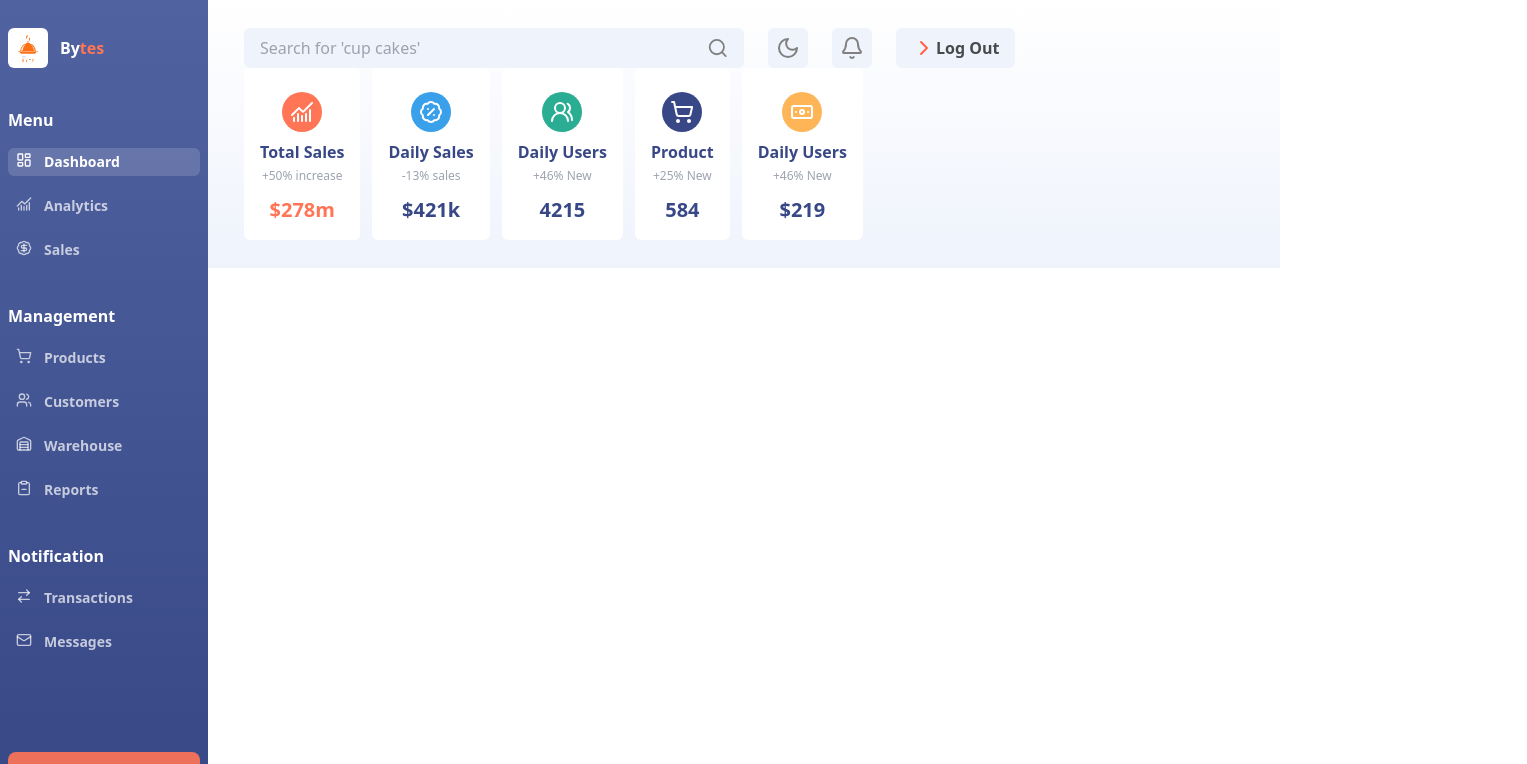
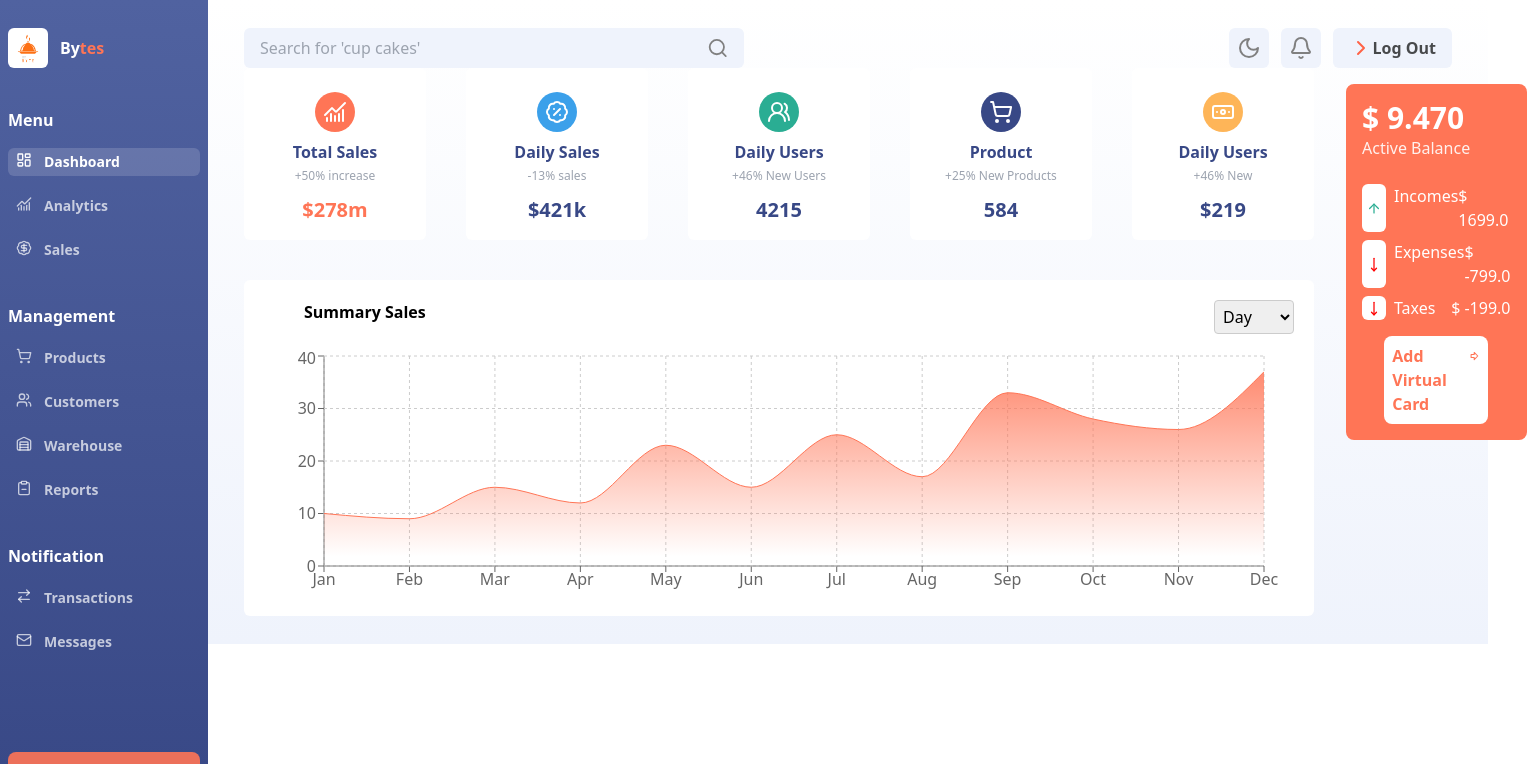
Before and after one commit to arnoldchrisoduor1/Bytes, a React (Vite) app in the folder admn-dashboard/: page / in a window 1280 px wide. Shown: the top 764 px of the page, 1527 px wide, since content can reach past the window. Built offline with nearby package versions, Linux system fonts and the light colour scheme.

Commit message:
the virtual card

```diff
--- a/admn-dashboard/index.html
+++ b/admn-dashboard/index.html
@@ -4,7 +4,7 @@
     <meta charset="UTF-8" />
     <link rel="icon" type="image/svg+xml" href="/vite.svg" />
     <meta name="viewport" content="width=device-width, initial-scale=1.0" />
-    <title>ADMIN - DASHBOARD</title>
+    <title>BYTE - DASHBOARD</title>
   </head>
   <body>
     <div id="root"></div>
--- /dev/null
+++ b/admn-dashboard/src/components/DashboardAreaChart.tsx
@@ -0,0 +1,42 @@
+import {
+    Area,
+    AreaChart,
+    CartesianGrid,
+    Tooltip,
+    XAxis,
+    YAxis,
+  } from "recharts";
+  import { data } from "../constants/data";
+
+const DashboardAreaChart = () => {
+  return (
+    <div>
+         <AreaChart
+          width={1030}
+          height={250}
+          data={data}
+          margin={{ top: 10, right: 30, left: 0, bottom: 0 }}
+        >
+          <defs>
+            <linearGradient id="colorPv" x1="0" y1="0" x2="0" y2="1">
+              <stop offset="5%" stopColor="#ff7556" stopOpacity={0.8} />
+              <stop offset="95%" stopColor="#ff7556" stopOpacity={0} />
+            </linearGradient>
+          </defs>
+          <XAxis dataKey="name" />
+          <YAxis />
+          <CartesianGrid strokeDasharray="3 3" />
+          <Tooltip />
+          <Area
+            type="monotone"
+            dataKey="pv"
+            stroke="#ff7556"
+            fillOpacity={1}
+            fill="url(#colorPv)"
+          />
+        </AreaChart>
+    </div>
+  )
+}
+
+export default DashboardAreaChart
--- a/admn-dashboard/src/components/DashboardKPITab.tsx
+++ b/admn-dashboard/src/components/DashboardKPITab.tsx
@@ -12,11 +12,25 @@ interface DashboardKPITabProps {
   priceClass?: string;
 }
 
-const DashboardKPITab: React.FC<DashboardKPITabProps> = ({ Icon, header, description, kpiSymbol, price, priceLabel, customClass, priceClass}) => {
+const DashboardKPITab: React.FC<DashboardKPITabProps> = ({
+  Icon,
+  header,
+  description,
+  kpiSymbol,
+  price,
+  priceLabel,
+  customClass,
+  priceClass,
+}) => {
   return (
-    <div className="inline-block bg-white p-4 rounded-md">
+    <div className="bg-white p-4 rounded-md w-full">
       <div className="flex flex-col">
-        <div className={twMerge(`bg-customOrange p-2 rounded-full m-auto mt-2`, customClass)}>
+        <div
+          className={twMerge(
+            `bg-customOrange p-2 rounded-full m-auto mt-2`,
+            customClass
+          )}
+        >
           <Icon color="white" />
         </div>
         <div className="text-center">
@@ -24,7 +38,11 @@ const DashboardKPITab: React.FC<DashboardKPITabProps> = ({ Icon, header, descrip
           <p className="text-xs mt-1 text-gray-400">{description}</p>
         </div>
         <div className="mt-3 text-center">
-          <p className={twMerge(`font-bold text-xl`, priceClass)}>{kpiSymbol}{price}{priceLabel}</p>
+          <p className={twMerge(`font-extrabold text-xl`, priceClass)}>
+            {kpiSymbol}
+            {price}
+            {priceLabel}
+          </p>
         </div>
       </div>
     </div>
--- /dev/null
+++ b/admn-dashboard/src/components/DashboardRight.tsx
@@ -0,0 +1,51 @@
+import { ArrowUp } from "lucide-react";
+import { MoveDown } from "lucide-react";
+import { ArrowBigRight } from "lucide-react";
+
+// Define the type for the data
+interface InfoCardProps {
+  icon: React.ElementType; // Type for the icon component
+  label: string;
+  amount: string;
+  color?: string;
+}
+
+// InfoCard component
+const InfoCard: React.FC<InfoCardProps> = ({ icon: Icon, label, amount, color }) => {
+  return (
+    <div className="flex flex-row justify-between text-white mt-2">
+      <div className="flex flex-row gap-2">
+        <div className="bg-white flex items-center justify-center rounded-md">
+            <Icon className="h-[15px]" color={color} />
+        </div>
+        <p>{label}</p>
+      </div>
+      <div>{amount}</div>
+    </div>
+  );
+};
+
+const DashboardRight = () => {
+  return (
+    <div className="flex flex-col w-full p-4 bg-customOrange rounded-lg">
+      <div>
+        <h1 className="font-bold text-3xl text-white">$ 9.470</h1>
+        <p className="text-white/90">Active Balance</p>
+      </div>
+
+      {/* Use the InfoCard component */}
+      <div className="flex flex-col mt-4">
+        <InfoCard icon={ArrowUp} color = '#2aad93' label="Incomes" amount="$ 1699.0" />
+        <InfoCard icon={MoveDown} color ="red" label="Expenses" amount="$ -799.0" />
+        <InfoCard icon={MoveDown} color="red" label="Taxes" amount="$ -199.0" />
+      </div>
+
+      <div className="mt-4 flex flex-row gap-2 text-customOrange bg-white w-[70%] m-auto p-2 rounded-lg">
+        <p className="font-bold">Add Virtual Card</p>
+        <ArrowBigRight />
+      </div>
+    </div>
+  );
+};
+
+export default DashboardRight;
--- a/admn-dashboard/src/components/Navbar.tsx
+++ b/admn-dashboard/src/components/Navbar.tsx
@@ -1,34 +1,44 @@
-import { Search } from 'lucide-react';
-import { Moon } from 'lucide-react';
-import { Bell } from 'lucide-react';
-import { ChevronRight } from 'lucide-react';
+import { Search } from "lucide-react";
+import { Moon } from "lucide-react";
+import { Bell } from "lucide-react";
+import { ChevronRight } from "lucide-react";
 
 const Navbar = () => {
   return (
     <section>
       <nav>
-        <div className='flex flex-row gap-6 items-center'>
+        <div className="flex flex-row justify-between gap-6 items-center">
+          <div>
           <div className="flex flex-row p-2 w-[500px] bg-customGray rounded-md px-4">
-          <input type="text" alt="searchbar" placeholder="Search for 'cup cakes'" className="w-[500px] bg-transparent outline-none border-none" />
-          <Search className='flex-end' color="gray"/>
+            <input
+              type="text"
+              alt="searchbar"
+              placeholder="Search for 'cup cakes'"
+              className="w-[500px] bg-transparent outline-none border-none"
+            />
+            <Search className="flex-end" color="gray" />
+          </div>
           </div>
 
-        <div className='bg-customGray p-2 rounded-md hover:cursor-pointer hover:bg-white transition transition-duration-300'>
-          <Moon color="gray"/>
+          <div className="flex flex-row gap-3">
+
+          <div className="bg-customGray p-2 rounded-md hover:cursor-pointer hover:bg-white transition transition-duration-300">
+            <Moon color="gray" />
           </div>
 
-        <div className='bg-customGray p-2 rounded-md hover:cursor-pointer hover:bg-white transition transition-duration-300'>
-          <Bell color="gray"/>
+          <div className="bg-customGray p-2 rounded-md hover:cursor-pointer hover:bg-white transition transition-duration-300">
+            <Bell color="gray" />
           </div>
 
-        <div className=' flex flex-row bg-customGray py-2 px-4 rounded-md hover:cursor-pointer hover:bg-white transition transition-duration-300'>
-          <ChevronRight color="tomato"/>
-          <p className='font-semibold text-black/70'>Log Out</p>
+          <div className=" flex flex-row bg-customGray py-2 px-4 rounded-md hover:cursor-pointer hover:bg-white transition transition-duration-300">
+            <ChevronRight color="tomato" />
+            <p className="font-semibold text-black/70">Log Out</p>
+          </div>
           </div>
         </div>
       </nav>
     </section>
-  )
-}
+  );
+};
 
-export default Navbar
+export default Navbar;
--- /dev/null
+++ b/admn-dashboard/src/constants/data.ts
@@ -0,0 +1,74 @@
+export const data = [
+    {
+      "name": "Jan",
+      "uv": 4000,
+      "pv": 10,
+      "amt": 2400
+    },
+    {
+      "name": "Feb",
+      "uv": 3000,
+      "pv": 9,
+      "amt": 2210
+    },
+    {
+      "name": "Mar",
+      "uv": 2000,
+      "pv": 15,
+      "amt": 2290
+    },
+    {
+      "name": "Apr",
+      "uv": 2780,
+      "pv": 12,
+      "amt": 2000
+    },
+    {
+      "name": "May",
+      "uv": 1890,
+      "pv": 23,
+      "amt": 2181
+    },
+    {
+      "name": "Jun",
+      "uv": 2390,
+      "pv": 15,
+      "amt": 2500
+    },
+    {
+      "name": "Jul",
+      "uv": 3490,
+      "pv": 25,
+      "amt": 2100
+    },
+    {
+        "name": "Aug",
+        "uv": 3490,
+        "pv": 17,
+        "amt": 2100
+    },
+    {
+        "name": "Sep",
+        "uv": 3490,
+        "pv": 33,
+        "amt": 2100
+    },
+    {
+        "name": "Oct",
+        "uv": 3490,
+        "pv": 28,
+        "amt": 2100
+    },
+    {
+        "name": "Nov",
+        "uv": 3490,
+        "pv": 26,
+        "amt": 2100
+    },
+    {
+        "name": "Dec",
+        "uv": 3490,
+        "pv": 37,
+        "amt": 2100
+      }
+  ]
--- a/admn-dashboard/src/pages/Dashboard.tsx
+++ b/admn-dashboard/src/pages/Dashboard.tsx
@@ -3,13 +3,20 @@ import { BadgePercent } from "lucide-react";
 import { UsersRound } from "lucide-react";
 import { ShoppingCart } from "lucide-react";
 import { Banknote } from "lucide-react";
+// import { useState } from "react";
 
 import DashboardKPITab from "../components/DashboardKPITab";
+import DashboardAreaChart from "../components/DashboardAreaChart";
+import DashboardRight from "../components/DashboardRight";
 
 const Dashboard = () => {
+  // const [timeRange, setTimeRange] = useState('Month');
+  // const [filteredData, setFilteredData] = useState(data);
+
   return (
-    <div>
-      <div className="flex flex-row gap-3">
+    <div className="flex flex-row w-full">
+      <div className="flex-1 basis-3/4">
+        <div className="flex flex-row gap-10">
           <DashboardKPITab
             Icon={ChartNoAxesCombined}
             header="Total Sales"
@@ -35,7 +42,7 @@ const Dashboard = () => {
           <DashboardKPITab
             Icon={UsersRound}
             header="Daily Users"
-          description="+46% New"
+            description="+46% New Users"
             price={4215}
             customClass="bg-customGreen"
             priceClass="text-sidebarBottom"
@@ -44,7 +51,7 @@ const Dashboard = () => {
           <DashboardKPITab
             Icon={ShoppingCart}
             header="Product"
-          description="+25% New"
+            description="+25% New Products"
             price={584}
             customClass="bg-sidebarBottom"
             priceClass="text-sidebarBottom"
@@ -60,6 +67,35 @@ const Dashboard = () => {
             priceClass="text-sidebarBottom"
           />
         </div>
+
+        <div className="bg-white p-5 rounded-md mt-10">
+          <div className="flex flex-row justify-between item-center mb-3">
+            <h3 className="font-bold ml-10">Summary Sales</h3>
+            <select
+              // value={timeRange}
+              // onChange={(e) => handleFilterChange(e.target.value)}
+              style={{
+                padding: "4px",
+                borderRadius: "4px",
+                border: "1px solid #ccc",
+                outline: "none",
+              }}
+            >
+              <option value="Day">Day</option>
+              <option value="Week">Week</option>
+              <option value="Month">Month</option>
+            </select>
+          </div>
+          <DashboardAreaChart />
+        </div>
+        </div>
+
+        {/* The third half */}
+        <div className="flex-2 basis-1/4">
+          <div className="ml-8 mt-4">
+                <DashboardRight />
+          </div>
+        </div>
     </div>
   );
 };
```
Lines whose indentation alone changed are shown as unchanged.
